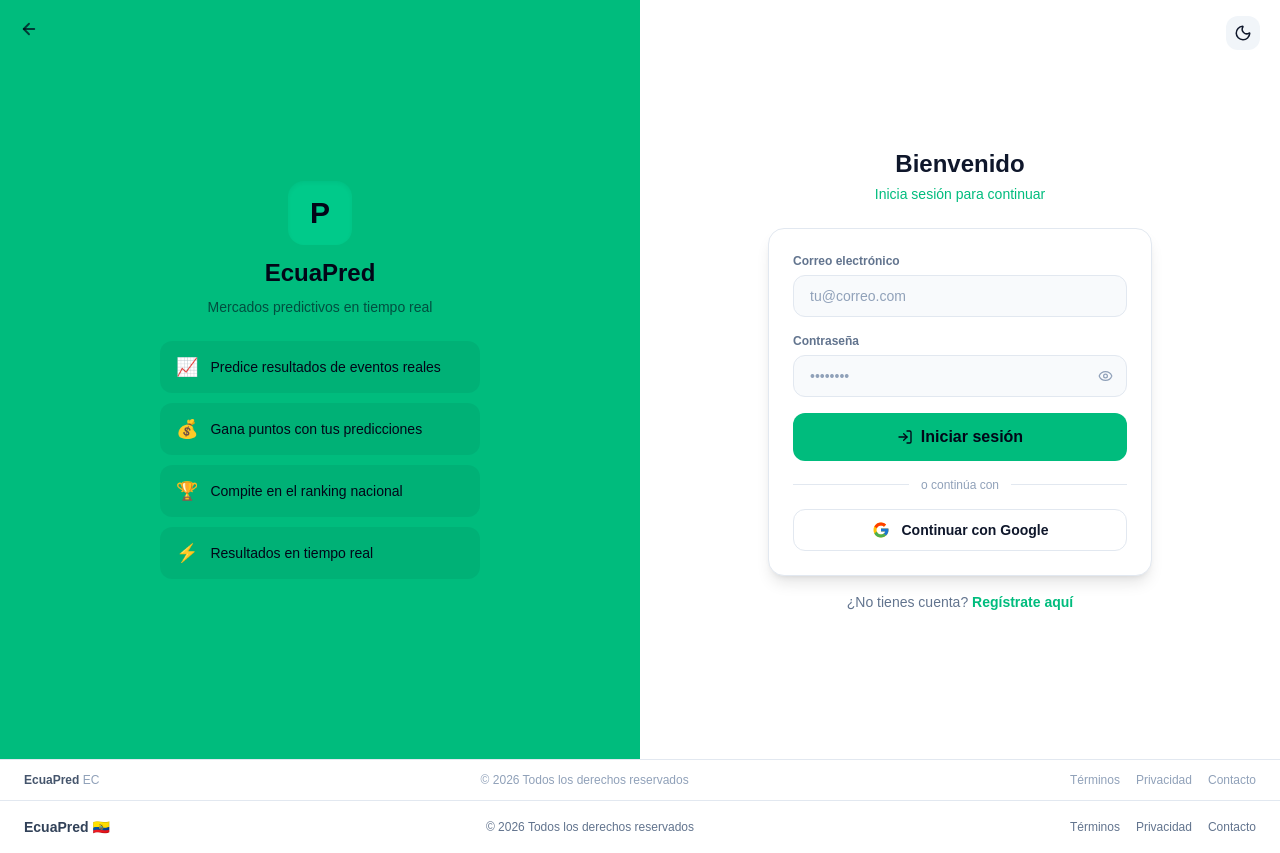
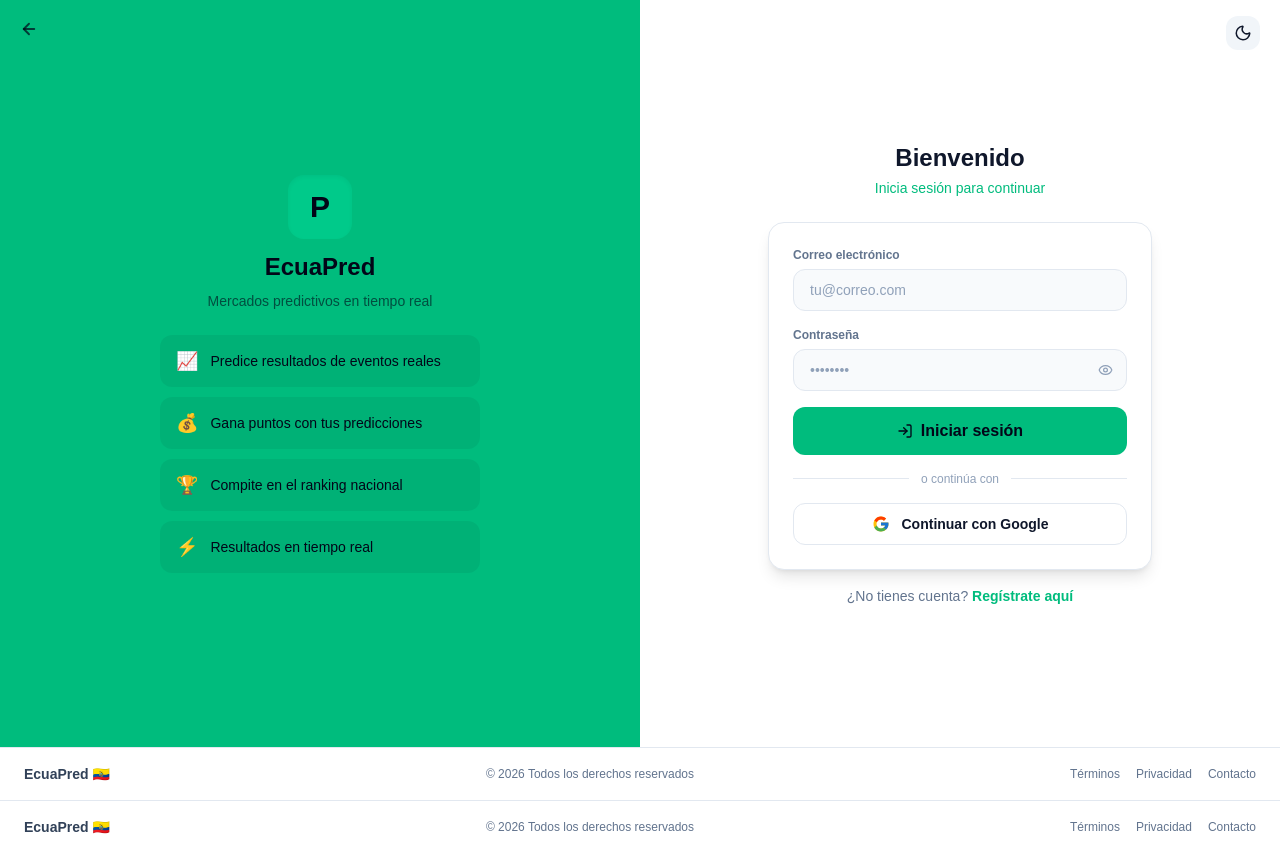
Before and after one commit to styf-styf/predicciones-ecuador, a Next.js app in the folder frontend/: page /login in a window 1280 px wide. Built offline with nearby package versions, Linux system fonts and the light colour scheme; no server answers.

Commit message:
Login y registro: reemplazar footer inline por componente Footer compartido

```diff
--- a/frontend/app/login/page.tsx
+++ b/frontend/app/login/page.tsx
@@ -5,6 +5,7 @@ import Link from "next/link";
 import { useGoogleLogin } from "@react-oauth/google";
 import { Eye, EyeOff, LogIn, Loader2, ArrowLeft } from "lucide-react";
 import ThemeToggle from "@/components/ThemeToggle";
+import Footer from "@/components/Footer";
 
 const FEATURES = [
   { icon: "📈", text: "Predice resultados de eventos reales" },
@@ -268,15 +269,7 @@ export default function Login() {
       </div>
 
       {/* ── Footer ── */}
-      <footer className="border-t border-slate-200 dark:border-slate-800 px-6 py-3 flex items-center justify-between text-xs text-slate-400 dark:text-slate-500 shrink-0">
-        <span className="font-semibold text-slate-600 dark:text-slate-300">EcuaPred <span className="font-normal text-slate-400">EC</span></span>
-        <span>© 2026 Todos los derechos reservados</span>
-        <div className="flex items-center gap-4">
-          <Link href="/terminos" className="hover:text-slate-600 dark:hover:text-slate-300 transition cursor-pointer">Términos</Link>
-          <Link href="/privacidad" className="hover:text-slate-600 dark:hover:text-slate-300 transition cursor-pointer">Privacidad</Link>
-          <Link href="/contacto" className="hover:text-slate-600 dark:hover:text-slate-300 transition cursor-pointer">Contacto</Link>
-        </div>
-      </footer>
+      <Footer />
 
     </div>
   );
--- a/frontend/app/register/page.tsx
+++ b/frontend/app/register/page.tsx
@@ -5,6 +5,7 @@ import Link from "next/link";
 import { useGoogleLogin } from "@react-oauth/google";
 import { Eye, EyeOff, Loader2, UserPlus, ArrowLeft } from "lucide-react";
 import ThemeToggle from "@/components/ThemeToggle";
+import Footer from "@/components/Footer";
 
 const FEATURES = [
   { icon: "📈", text: "Predice resultados de eventos reales" },
@@ -332,15 +333,7 @@ export default function RegisterPage() {
       </div>
 
       {/* ── Footer ── */}
-      <footer className="border-t border-slate-200 dark:border-slate-800 px-6 py-3 flex items-center justify-between text-xs text-slate-400 dark:text-slate-500 shrink-0">
-        <span className="font-semibold text-slate-600 dark:text-slate-300">EcuaPred <span className="font-normal text-slate-400">EC</span></span>
-        <span className="hidden sm:block">© 2026 Todos los derechos reservados</span>
-        <div className="flex items-center gap-4">
-          <Link href="/terminos"   className="hover:text-slate-600 dark:hover:text-slate-300 transition cursor-pointer">Términos</Link>
-          <Link href="/privacidad" className="hover:text-slate-600 dark:hover:text-slate-300 transition cursor-pointer">Privacidad</Link>
-          <Link href="/contacto"   className="hover:text-slate-600 dark:hover:text-slate-300 transition cursor-pointer">Contacto</Link>
-        </div>
-      </footer>
+      <Footer />
 
     </div>
   );
```
